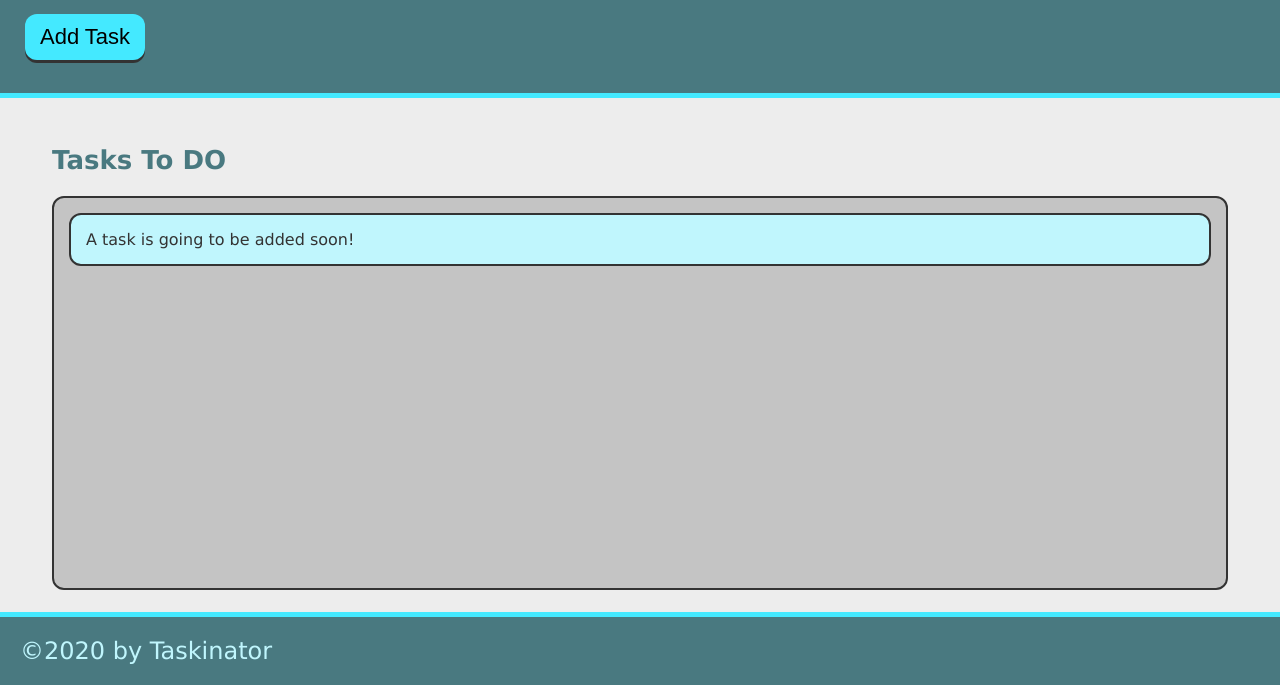
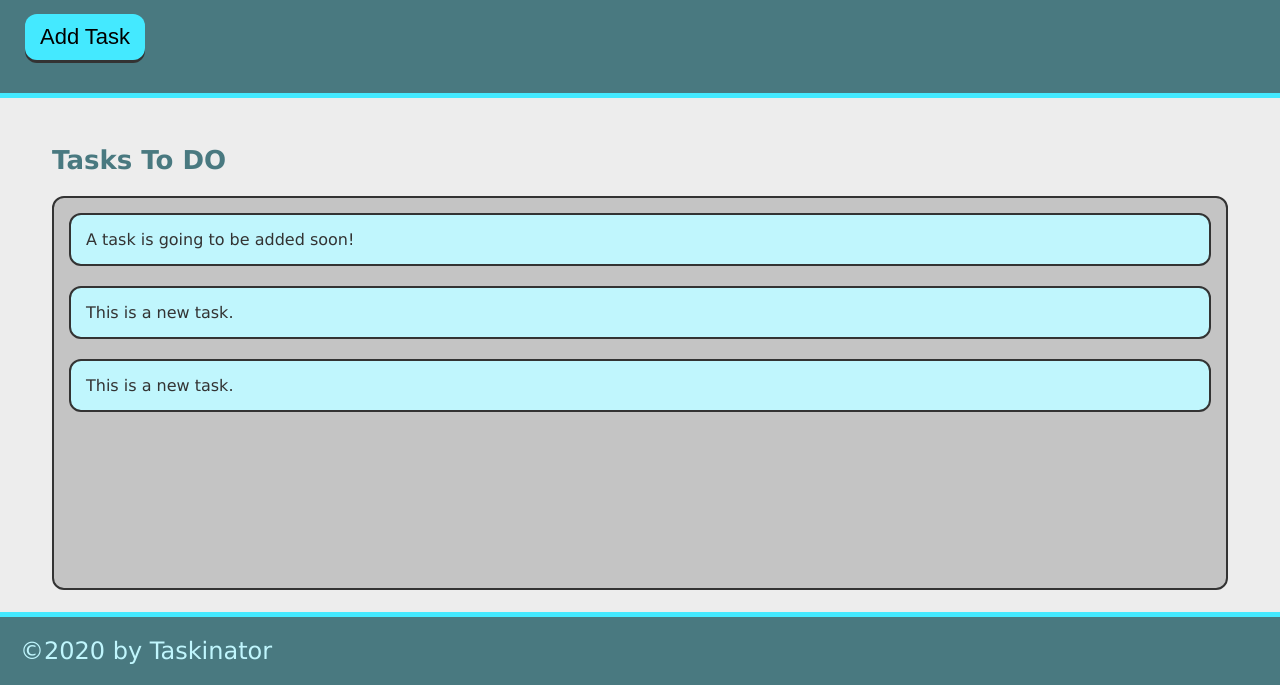
Before and after one commit to Rarmstrong45/Task-Tracker, a plain HTML site: page index.html in a window 1280 px wide. Both pictures are taken after a click on the button "Add Task". Shown: the part 115-800 px from the top of the page. Drawn offline with Linux system fonts and the light colour scheme.

Commit message:
added task generator

```diff
--- /dev/null
+++ b/assets/js/script.js
@@ -0,0 +1,17 @@
+var buttonEl = document.querySelector("#save-task");
+var tasksToDoEl = document.querySelector("#tasks-to-do");
+
+
+var createTaskHandler = function() {
+    var listItemEl = document.createElement("li");
+    listItemEl.className = "task-item";
+    listItemEl.textContent = "This is a new task.";
+    tasksToDoEl.appendChild(listItemEl);
+  }
+
+buttonEl.addEventListener("click", createTaskHandler); {
+  var listItemEl = document.createElement("li");
+  listItemEl.className = "task-item";
+  listItemEl.textContent = "This is a new task.";
+  tasksToDoEl.appendChild(listItemEl);
+};
--- a/index.html
+++ b/index.html
@@ -11,13 +11,13 @@
     <header>
         <h1 class="page-title">Taskinator</h1>
         <p>Click on the button below to add a new task!</p>
-        <button class="btn" >Add Task</button>
+        <button class="btn" id="save-task" >Add Task</button>
     </header>
 
     <main class="page-content">
         <section class="task-list-wrapper">
             <h2 class="list-title"> Tasks To DO</h2>
-            <ul class="task-list">
+            <ul class="task-list" id="tasks-to-do">
                 <li class="task-item">
                     A task is going to be added soon!
                 </li>
@@ -27,6 +27,6 @@
     <footer>
         &copy;2020 by Taskinator
     </footer>
-    <script src="assets/js/game.js"></script>
+    <script src="assets/js/script.js"></script>
 </body>
 </html>
```
Also changed, not shown: assets/js/game.js (deleted).
